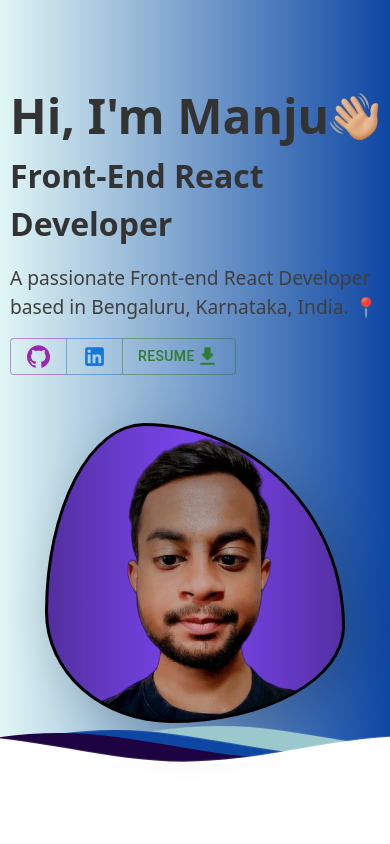
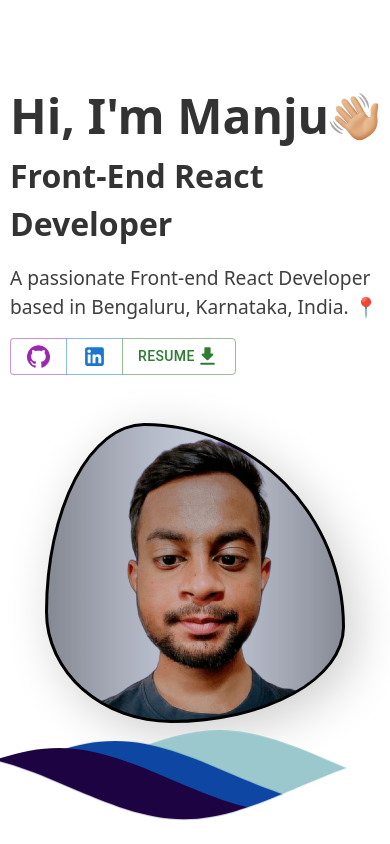
Before and after one commit to manjuhiremath/portfolio, a React (Vite) app: page / in a window 390 px wide. Shown: the top 844 px of the page. Built offline with nearby package versions, Linux system fonts and the light colour scheme.

Commit message:
manju-image

```diff
--- a/src/App.css
+++ b/src/App.css
@@ -2,13 +2,14 @@
 
 body {
   margin:0;
+  /* margin-top: -100px; */
 }
 
 .header {
   position:relative;
   text-align:center;
   /* background: linear-gradient(60deg, rgb(173, 169, 190) 0%, rgb(122, 125, 192) 100%); */
-  background-image: linear-gradient(to right, #E1F7F5 0%, #0E46A3 100%);
+  background-image: linear-gradient(to right, #E1F7F5 0%, hsl(206, 16, 91) 100%);
   /* background-image: radial-gradient( circle farthest-corner at 10% 20%,  rgba(63,103,217,1) 0%, rgba(67,209,222,1) 100.3% ); */
 }
 
@@ -25,7 +26,7 @@ body {
 .waves {
   position:relative;
   width: 100%;
-  height:115vh;
+  height:125vh;
   /* margin-bottom:-7px; Fix for safari gap */
   min-height:100px;
 
@@ -71,8 +72,8 @@ body {
 /*Shrinking for mobile*/
 @media (max-width: 768px) {
   .waves {
-    height:40px;
-    min-height:40px;
+    height:100px;
+    min-height:60px;
   }
   .content {
     height:30vh;
--- a/src/components/Info.jsx
+++ b/src/components/Info.jsx
@@ -1,6 +1,6 @@
 // import  Box  from "@mui/material";
 // import Item from "@mui/material";
-import manjuImage from "../assets/profile.png"; // Make sure to adjust the path accordingly
+import manjuImage from "../assets/profile-pic.png"; // Make sure to adjust the path accordingly
 import hilogo from "../assets/hilogo.png";
 import "./info.css";
 import GitHubIcon from "@mui/icons-material/GitHub";
```
Also changed, not shown: src/assets/manjuprofile.png, src/assets/profile-pic.png (added).
